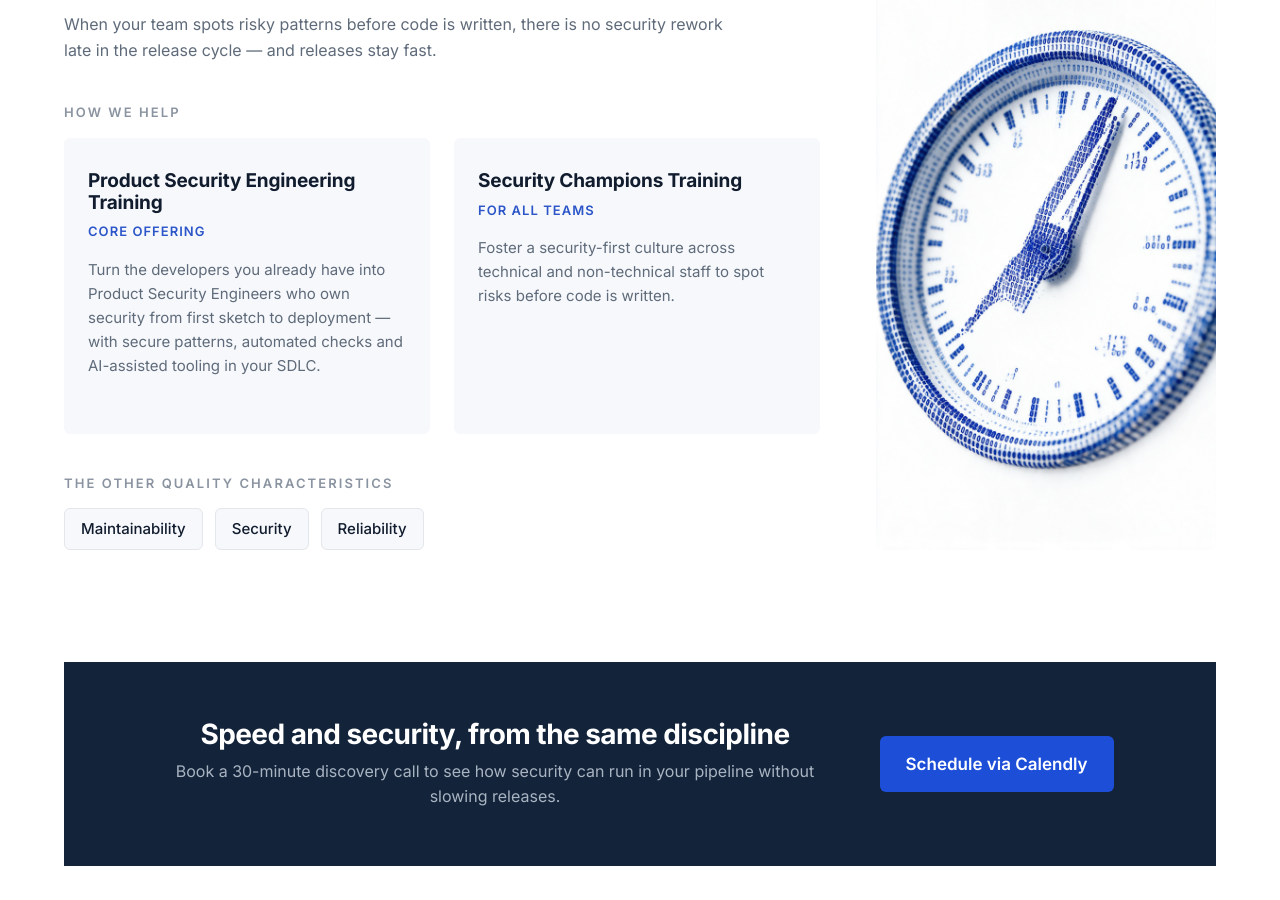
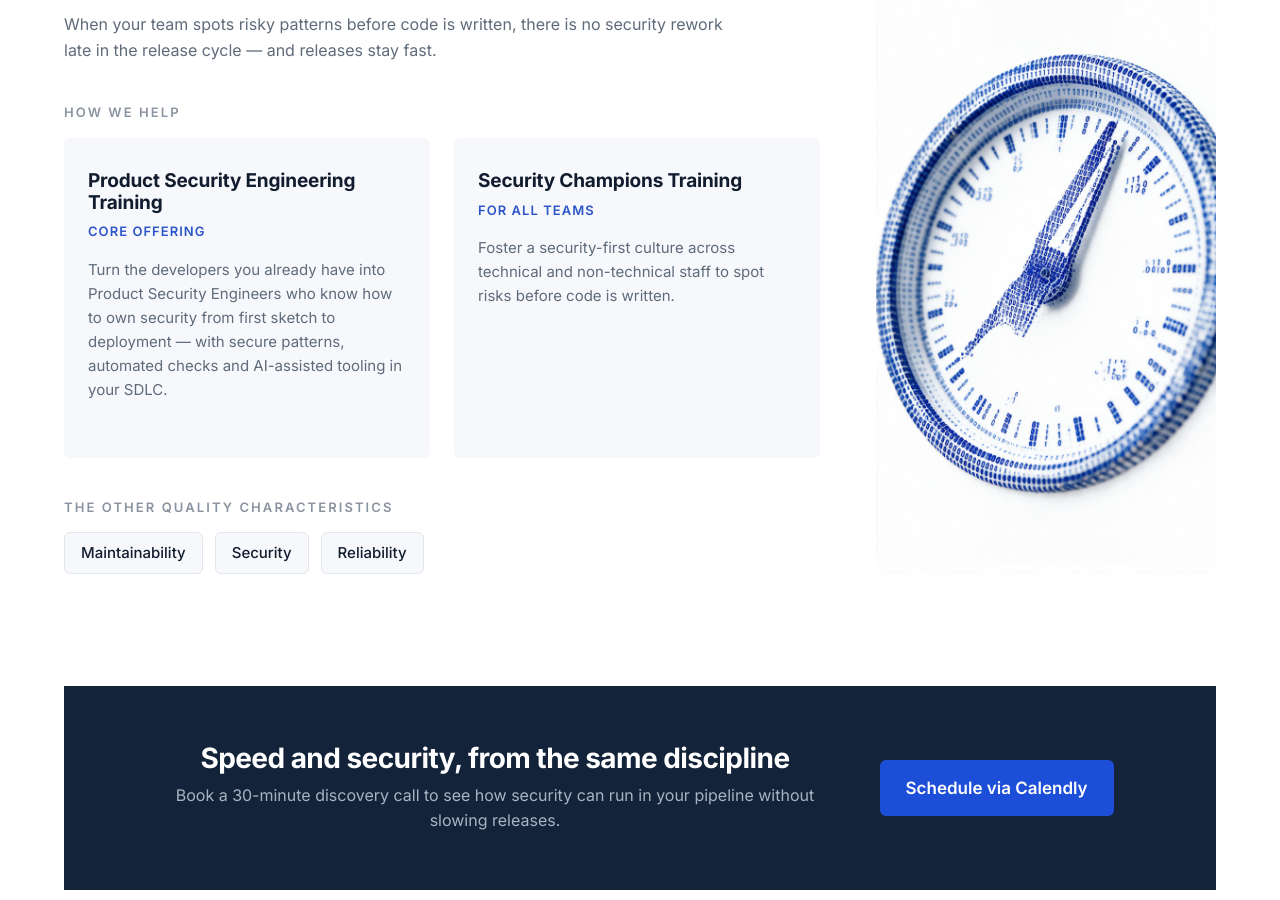
Before and after one commit to skjohansen/scandinaviandev-web, a Jekyll site: the page built from _quality/performance-efficiency.md, in a window 1280 px wide and 900 px high, scrolled down 1334 px. Built offline with Jekyll 4.4.1, drawn with Linux system fonts in a browser that asks for light colours.

Commit message:
Update product-security-engineering.md

```diff
--- a/_offerings/product-security-engineering.md
+++ b/_offerings/product-security-engineering.md
@@ -5,13 +5,13 @@
 eyebrow: Core offering
 title: Product Security Engineering Training
 description: >-
-  Turn the developers you already have into Product Security Engineers who
+  Turn the developers you already have into Product Security Engineers who know how to
   own security across the full lifecycle, from ideation to decommissioning.
 
 # Card on quality pages
 card_tag: Core offering
 card_text: >-
-  Turn the developers you already have into Product Security Engineers who
+  Turn the developers you already have into Product Security Engineers who know how to
   own security from first sketch to deployment — with secure patterns,
   automated checks and AI-assisted tooling in your SDLC.
 
```
